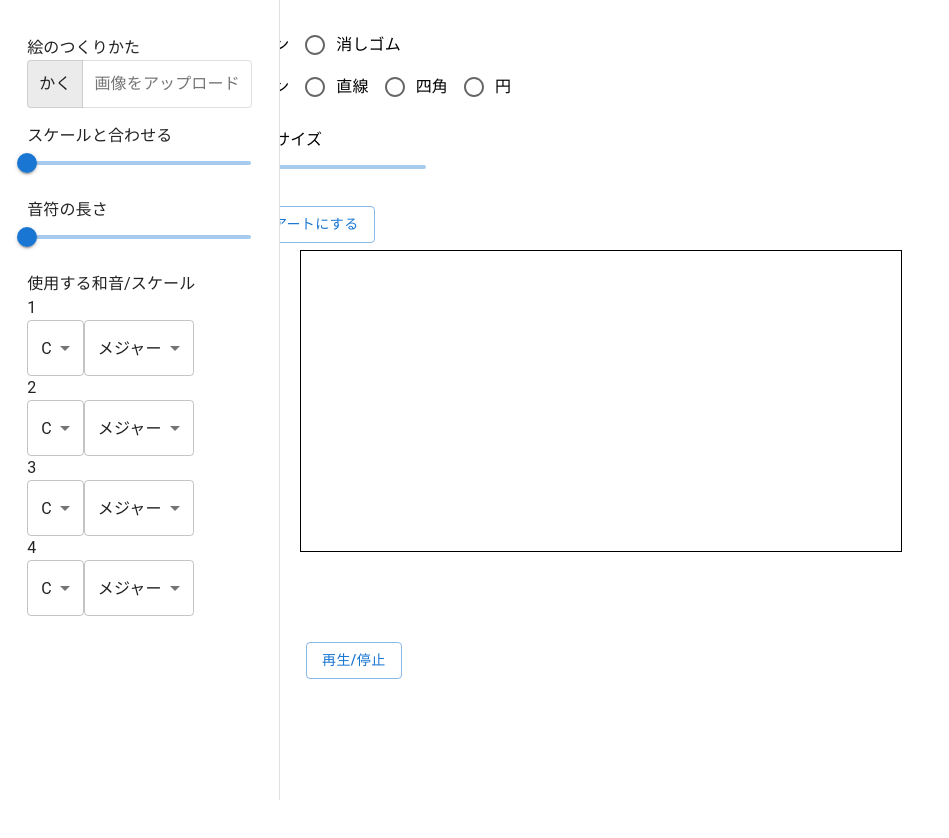
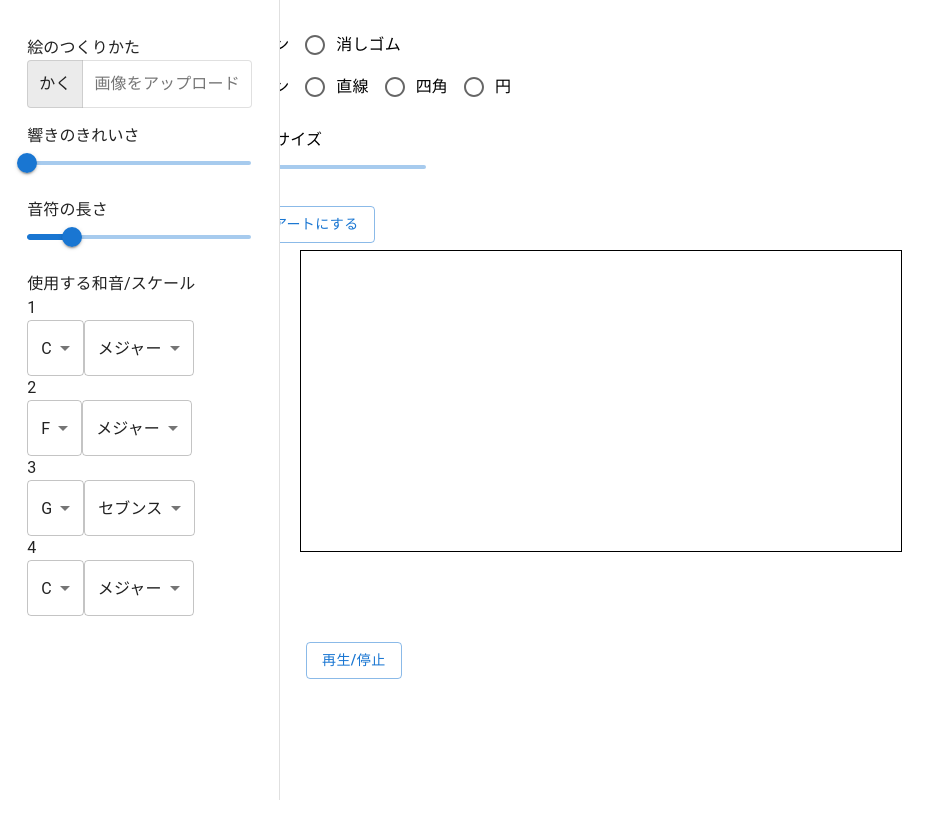
Before and after one commit to NumaKana/MIDIart, a React (Create React App) app: page / in a window 1280 px wide. Shown: the top 838 px of the page, without its empty margins (0-949 px from the left). Built offline with nearby package versions, Linux system fonts and the light colour scheme.

Commit message:
modified: chord

```diff
--- a/src/components/Sidebar.jsx
+++ b/src/components/Sidebar.jsx
@@ -46,7 +46,7 @@ function ResponsiveDrawer(props) {
         </Box>
 
         <Box margin="16px">
-            <Typography>スケールと合わせる</Typography>
+            <Typography>響きのきれいさ</Typography>
             <Slider
                     value={slider}
                     defaultValue={0}
@@ -63,7 +63,7 @@ function ResponsiveDrawer(props) {
             <Typography>音符の長さ</Typography>
             <Slider
                     value={length_slider}
-                    defaultValue={0}
+                    defaultValue={1.0}
                     min={0.25}
                     step={0.01}
                     max={4}
--- a/src/provider/Provider.jsx
+++ b/src/provider/Provider.jsx
@@ -6,9 +6,9 @@ export const FormProvider = ({ children }) => {
 
     const [uploadedfile, setUploadedfile] = useState("");
     const [slider, setSlider] = useState(0);
-    const [length_slider, setLengthSlider] = useState(0.25);
-    const [scale, setScale] = useState(Array(4).fill("major"));
-    const [key, setKey] = useState(Array(4).fill(0));
+    const [length_slider, setLengthSlider] = useState(1.0);
+    const [scale, setScale] = useState(["major", "major", "seventh", "major"]);
+    const [key, setKey] = useState([0, 5, 7, 0]);
     const [canvas, setCanvas] = useState(null);
     const [context, setContext] = useState(null);
     const [w, setW] = useState(0);
```
Also changed, not shown: 7 other files (tests, documents, lock files or other folders).
